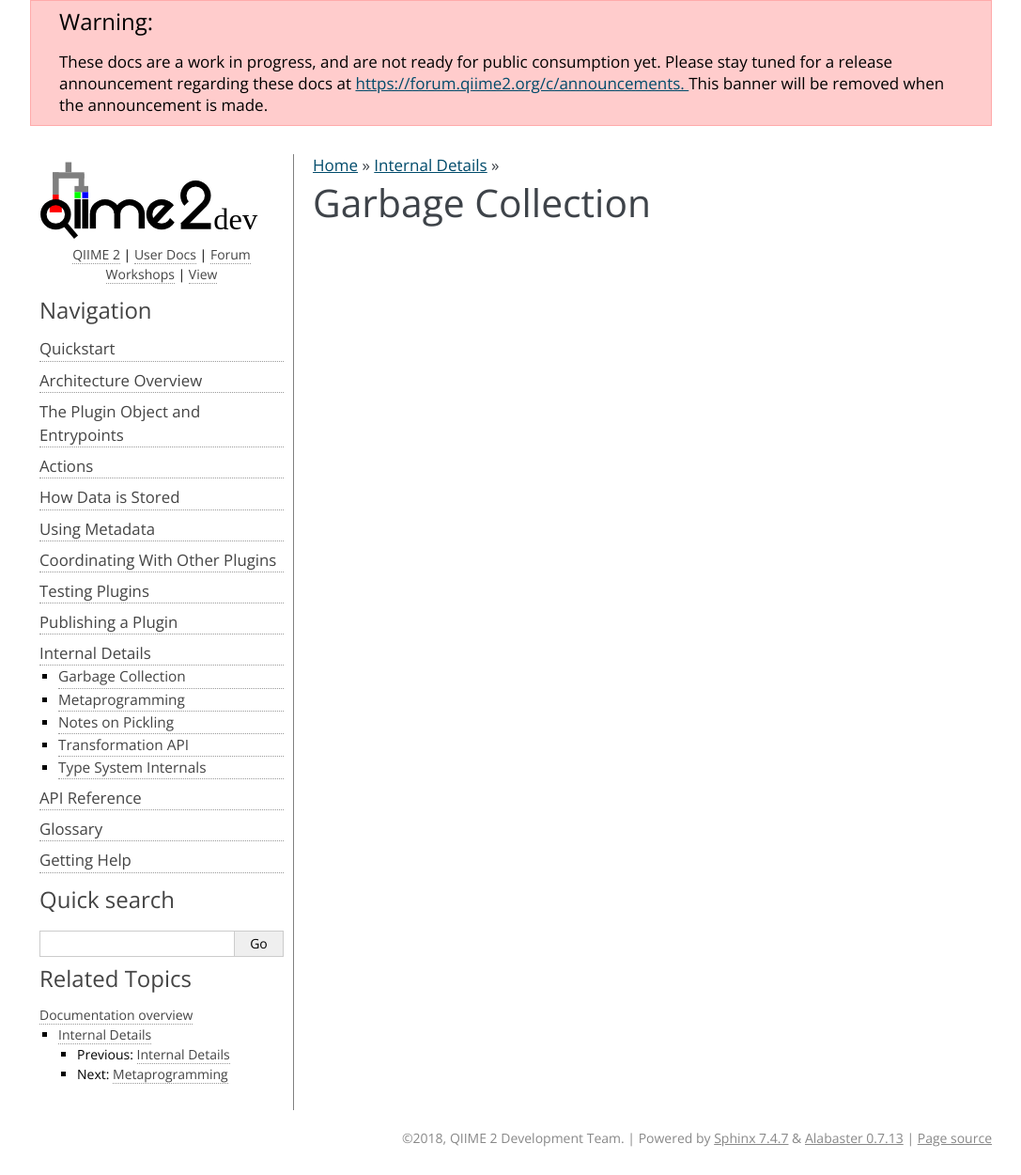
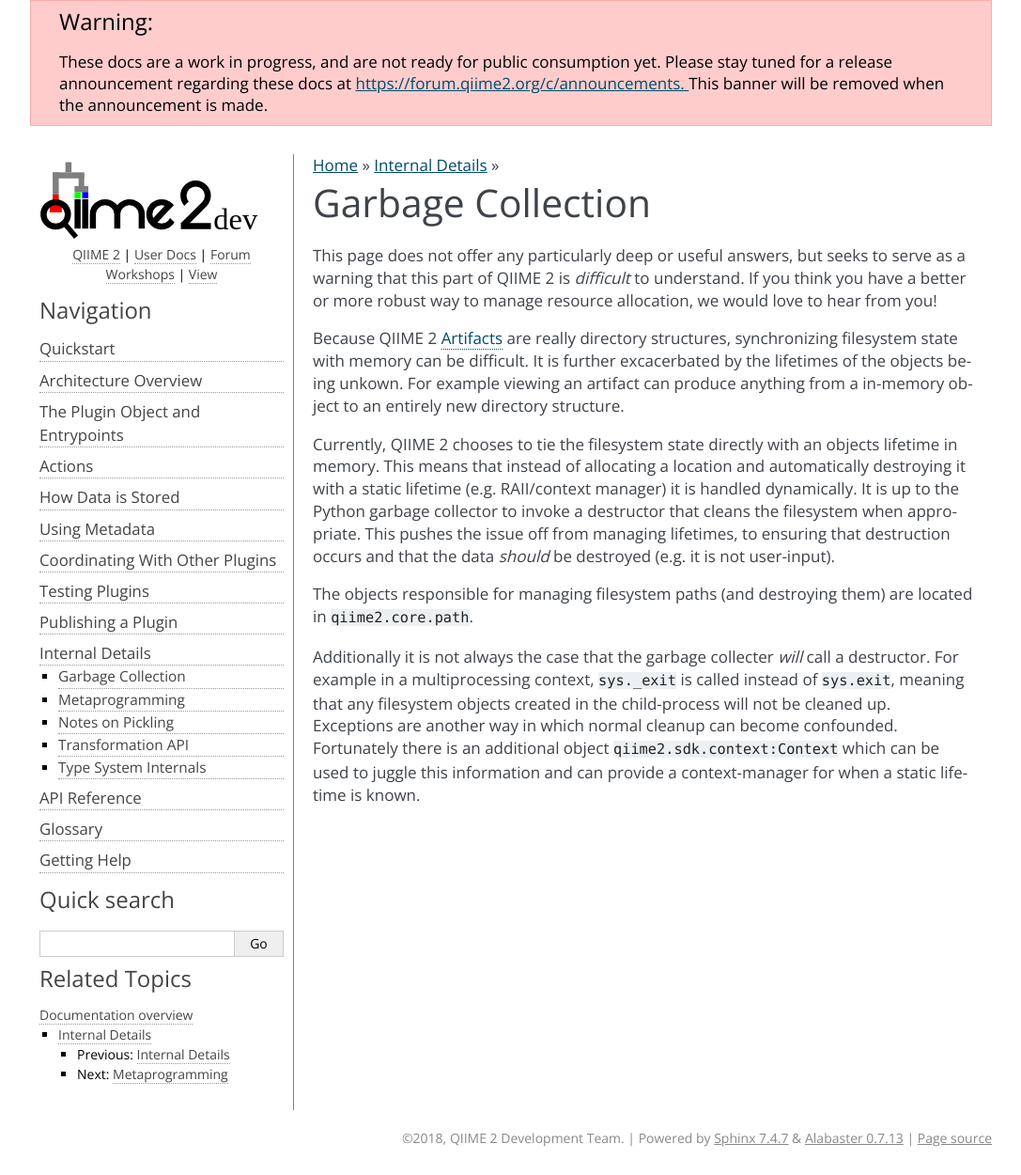
Before and after one commit to qiime2/dev-docs, a Sphinx documentation site: the page built from source/internal/garbage-collection.rst, in a window 1280 px wide. Shown: the whole page at 94% size, without its empty margins (96-1183 px from the left). Built offline with Sphinx 7.4.7, drawn with Linux system fonts in a browser that asks for light colours.

Commit message:
ENH: stubbed some internal details

```diff
--- a/source/internal/garbage-collection.rst
+++ b/source/internal/garbage-collection.rst
@@ -1,2 +1,21 @@
 Garbage Collection
 ==================
+This page does not offer any particularly deep or useful answers, but seeks to serve as a warning that this part of QIIME 2 is *difficult* to understand.
+If you think you have a better or more robust way to manage resource allocation, we would love to hear from you!
+
+Because QIIME 2 :term:`Artifacts<Artifact>` are really directory structures,
+synchronizing filesystem state with memory can be difficult.
+It is further excacerbated by the lifetimes of the objects being unkown.
+For example viewing an artifact can produce anything from a in-memory object to an entirely new directory structure.
+
+Currently, QIIME 2 chooses to tie the filesystem state directly with an objects lifetime in memory.
+This means that instead of allocating a location and automatically destroying it with a static lifetime (e.g. RAII/context manager) it is handled dynamically.
+It is up to the Python garbage collector to invoke a destructor that cleans the filesystem when appropriate.
+This pushes the issue off from managing lifetimes, to ensuring that destruction occurs and that the data *should* be destroyed (e.g. it is not user-input).
+
+The objects responsible for managing filesystem paths (and destroying them) are located in ``qiime2.core.path``.
+
+Additionally it is not always the case that the garbage collecter *will* call a destructor. For example in a multiprocessing context,
+``sys._exit`` is called instead of ``sys.exit``, meaning that any filesystem objects created in the child-process will not be cleaned up.
+Exceptions are another way in which normal cleanup can become confounded.
+Fortunately there is an additional object ``qiime2.sdk.context:Context`` which can be used to juggle this information and can provide a context-manager for when a static lifetime is known.
--- a/source/internal/index.rst
+++ b/source/internal/index.rst
@@ -1,6 +1,9 @@
 Internal Details
 ================
+This section of the documentation is for individuals who are interested in contributing to the framework.
+None of this information is necessary to develop a plugin or interface, but it does contain topics that a maintainer of QIIME 2 should be aware of.
 
+This section is still largely unfinished.
 
 .. toctree::
    :maxdepth: 2
--- a/source/internal/pickling.rst
+++ b/source/internal/pickling.rst
@@ -1,2 +1,3 @@
 Notes on Pickling
 =================
+To do.
--- a/source/internal/transformation.rst
+++ b/source/internal/transformation.rst
@@ -1,2 +1,3 @@
 Transformation API
 ==================
+To do.
--- a/source/internal/types.rst
+++ b/source/internal/types.rst
@@ -1,2 +1,3 @@
 Type System Internals
 =====================
+To do.
```
Also changed, not shown: source/internal/metaprogramming.rst (+8 -0 lines).
